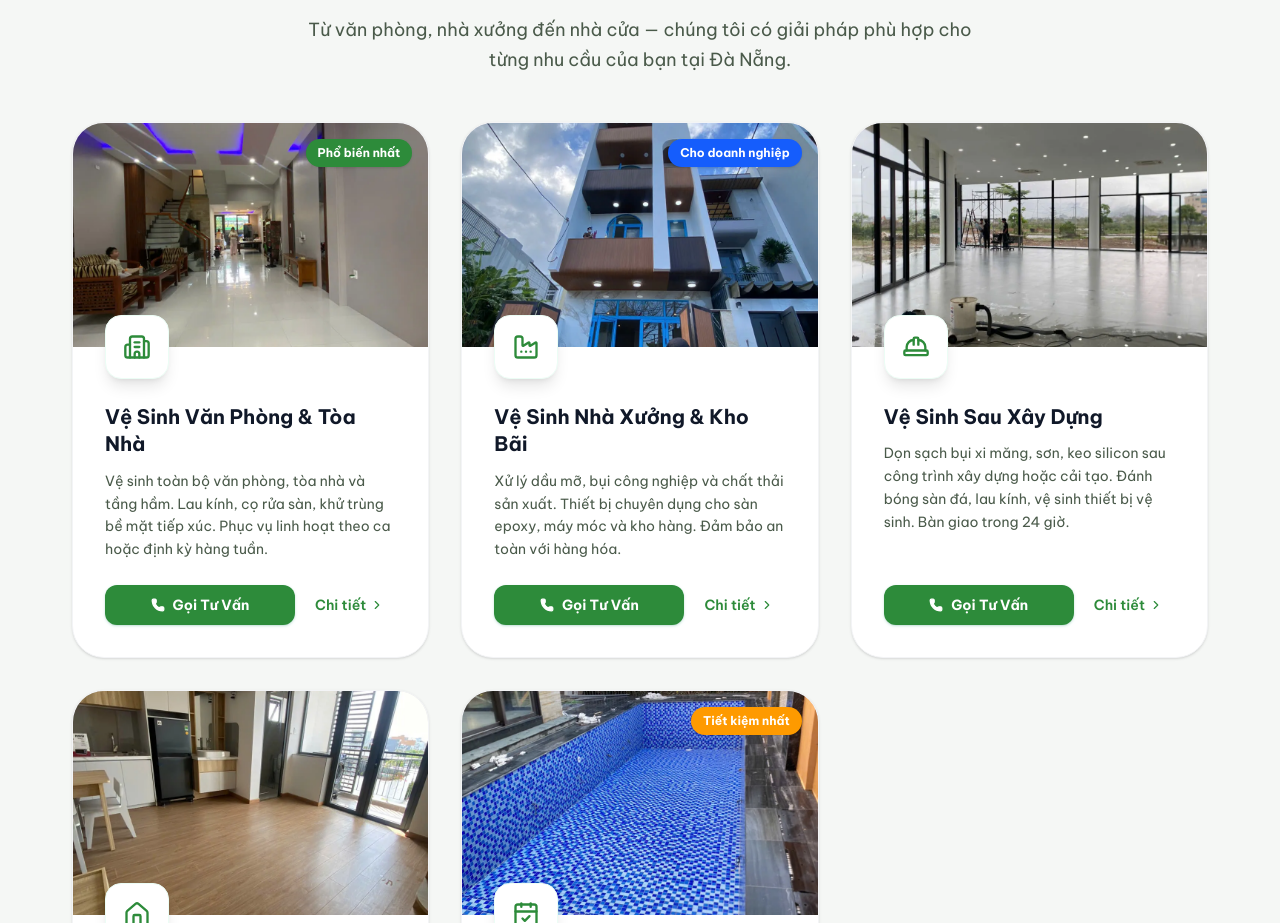
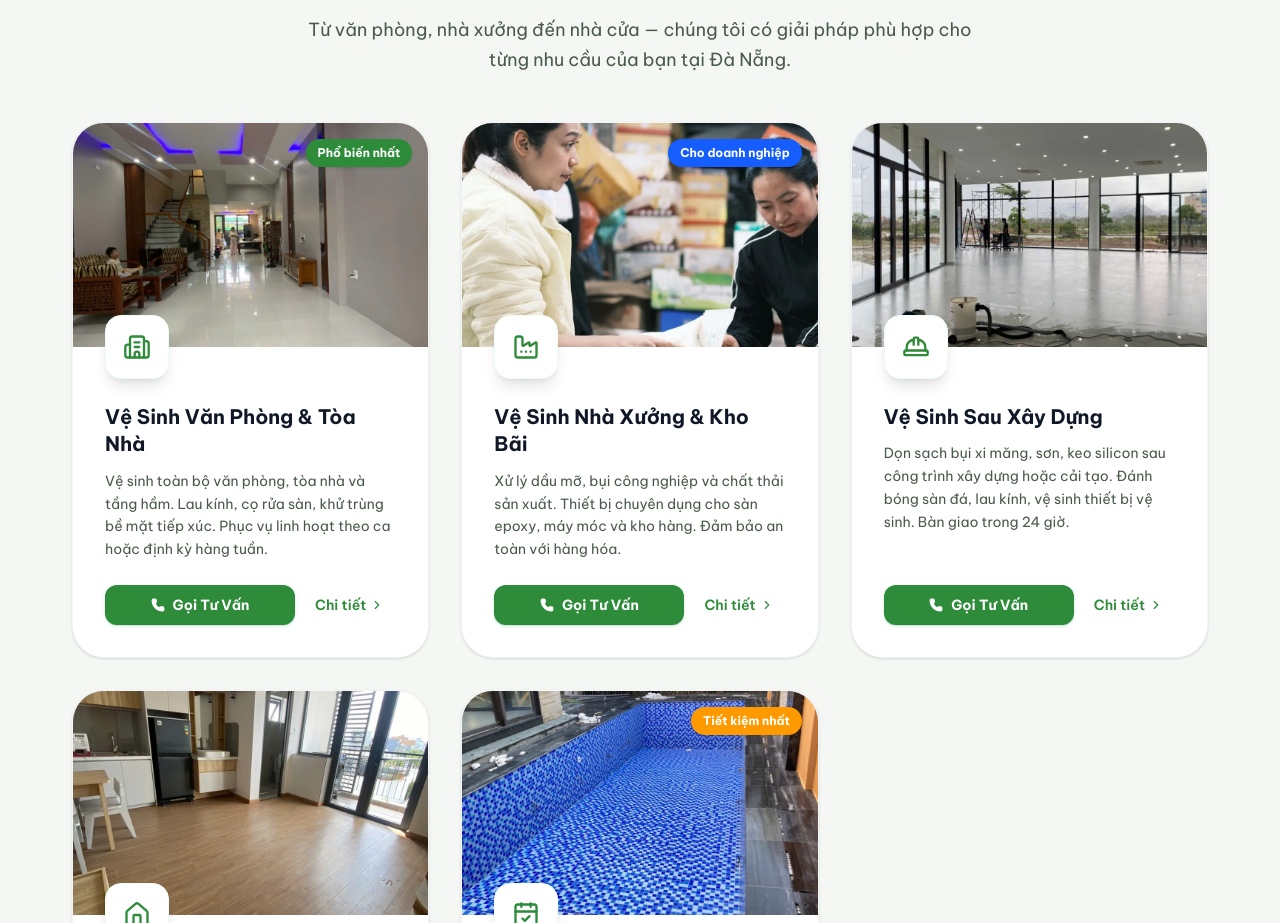
Before and after one commit to quantranit09/vscnnhaxanh_landingpage, a Next.js app: page / in a window 1280 px wide. Shown: the part 1081-2004 px from the top of the page. Built offline with nearby package versions, Linux system fonts and the light colour scheme.

Commit message:
fix: localize factory service image

```diff
--- a/src/data/services.ts
+++ b/src/data/services.ts
@@ -78,7 +78,7 @@ export const SERVICES: ServiceData[] = [
     metaDescription:
       'Vệ sinh nhà xưởng, kho bãi công nghiệp tại Đà Nẵng: xử lý dầu mỡ, bụi, sàn epoxy, máy móc. Thiết bị chuyên dụng. Xuất hóa đơn VAT. Báo giá trong 30 phút.',
     ogImage: '/og-image.jpg',
-    heroImage: '/images/service-kitchen-restaurant.webp',
+    heroImage: '/images/service-factory-vietnam.webp',
     price: 'Từ 8,000đ',
     priceUnit: '/m²',
     priceDetail:
--- a/src/sections/Services.tsx
+++ b/src/sections/Services.tsx
@@ -24,7 +24,7 @@ const services = [
       'Xử lý dầu mỡ, bụi công nghiệp và chất thải sản xuất. Thiết bị chuyên dụng cho sàn epoxy, máy móc và kho hàng. Đảm bảo an toàn với hàng hóa.',
     tag: 'Cho doanh nghiệp',
     tagColor: 'bg-blue-600 text-white',
-    image: '/images/service-kitchen-restaurant.webp',
+    image: '/images/service-factory-vietnam.webp',
     slug: 've-sinh-nha-xuong-da-nang',
   },
   {
```
Also changed, not shown: public/images/service-factory-vietnam.webp (added).
